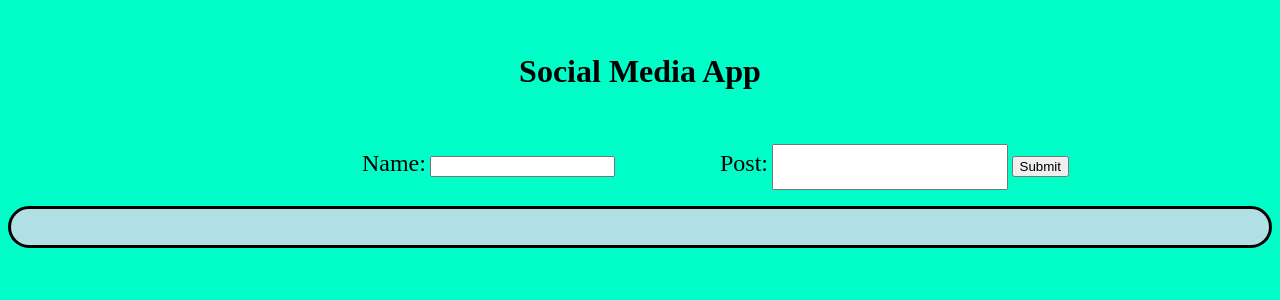
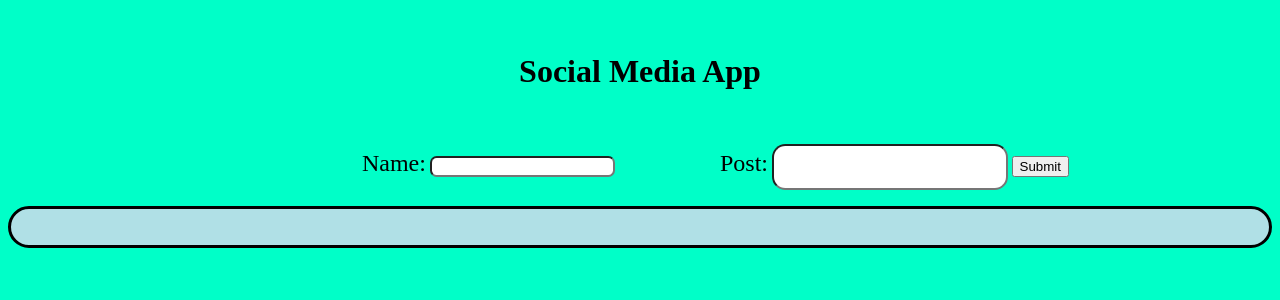
Before and after one commit to HARISH-B-2001/Social_media_app, a Flask app: page / in a window 1280 px wide. Shown: the top 300 px of the page. Run offline with Flask 2, Linux system fonts and the light colour scheme; data that the repository does not hold is empty.

Commit message:
Update index.html

```diff
--- a/templates/index.html
+++ b/templates/index.html
@@ -13,11 +13,11 @@
     </h1>
     <form action="{{ url_for('add') }}" method="post">
         <div1><label id="first">Name:</label>
-            <input type="text" name="post_name">
+            <input style="border-radius: 0.5em;" type="text" name="post_name">
         </div1>
         <div2 id="second">
             <label>Post:</label>
-            <input id="submiti" type="text" name="post_item">
+            <input style="border-radius: 1em;" id="submiti" type="text" name="post_item">
         </div2>
         <input type="submit">
     </form>
```
